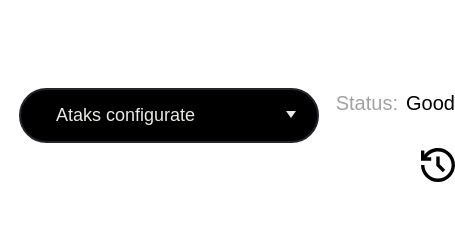
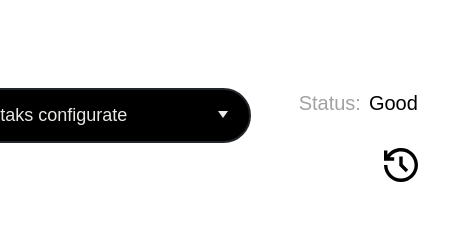
Before and after one commit to V1ad0s1k100/Savety_Spoofing, a plain HTML site: page src/js/public/index.html in a window 390 px wide. Shown: the top 230 px of the page, 455 px wide, since content can reach past the window. Drawn offline with Linux system fonts and the light colour scheme; a web font is replaced by a local one.

Commit message:
Обновление стилей шапки для адаптивности, добавление медиа-запросов и изменение позиционирования кнопок навигации

```diff
--- a/src/js/style/desktop/_header.scss
+++ b/src/js/style/desktop/_header.scss
@@ -5,10 +5,14 @@
   grid-template: 100% / 90% 10%;
   padding-top: 10.37vh;
 
+  @media (max-width: 1200px) {
+    grid-template: 100% / 80% 20%;
+  }
+
   .nav {
-    margin-inline: auto;
-
     &-btn {
+      position: absolute;
+      right: 33%;
       display: flex;
       flex-direction: row;
       justify-content: space-between;
```
Also changed, not shown: src/js/public/css/style.css, 1 other file.
